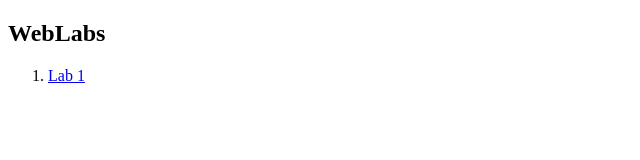
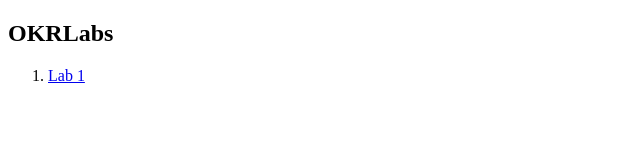
Before and after one commit to NastasaBondarchuck/OKR_labs, a plain HTML site: page index.html in a window 1280 px wide. Shown: the full height of the page, 0-640 px from the left. Drawn offline with Linux system fonts and the light colour scheme.

Commit message:
Update index.html

```diff
--- a/index.html
+++ b/index.html
@@ -5,7 +5,7 @@
     <title>OKRLabs</title>
 </head>
 <body>
-    <h2>WebLabs</h2>
+    <h2>OKRLabs</h2>
     <ol>
         <li><a href="lab1/index.html">Lab 1</a></li>
     </ol>
```
